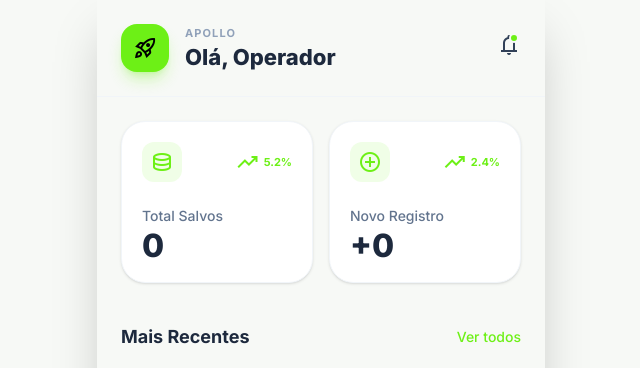
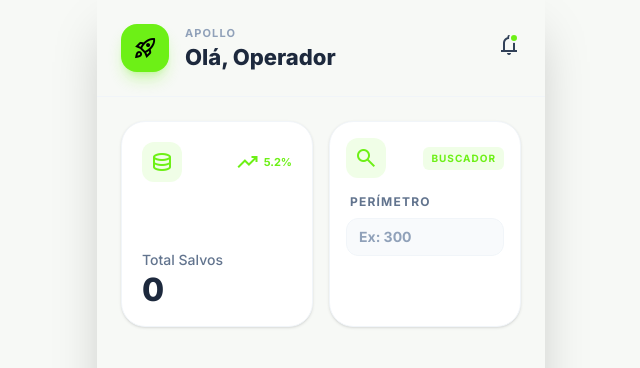
Before and after one commit to ApolloVerse/labelpro, a React (Vite) app: page / in a window 1280 px wide. Shown: the top 368 px of the page, without its empty margins (319-959 px from the left). Built offline with nearby package versions, Linux system fonts and the light colour scheme; no server answers; the database is empty.

Commit message:
feat: replace new record stat with perimeter search mini-widget

```diff
--- a/src/pages/Home.tsx
+++ b/src/pages/Home.tsx
@@ -32,11 +32,18 @@ const Home = () => {
     }
   }, []);
 
-  // Calculando novos registros das ultimas 24h
-  const newProductsToday = useMemo(() => {
-    const oneDayAgo = Date.now() - 24 * 60 * 60 * 1000;
-    return products.filter(p => (p.createdAt || Date.now()) >= oneDayAgo).length;
-  }, [products]);
+  // Busca de Perímetro
+  const [perimeterSearch, setPerimeterSearch] = useState('');
+  const perimeterResults = useMemo(() => {
+    if (!perimeterSearch.trim()) return [];
+
+    // Busca registros que possuam o perimetro exato (ou contenham a string)
+    const matches = products.filter(p =>
+      p.perimeter && p.perimeter.trim() !== '' && p.perimeter.toUpperCase().includes(perimeterSearch.trim().toUpperCase())
+    );
+
+    return matches;
+  }, [perimeterSearch, products]);
 
   // Pegamos os 10 mais recentes
   const recentProducts = useMemo(() => {
@@ -95,20 +102,41 @@ const Home = () => {
               </div>
             </div>
 
-            {/* Card 2 */}
-            <div className="bg-white dark:bg-slate-900 p-5 rounded-3xl shadow-sm border border-slate-100 dark:border-slate-800 flex flex-col justify-between">
-              <div className="flex items-center justify-between mb-6">
+            {/* Card 2 - Buscador de Perímetro */}
+            <div className="bg-white dark:bg-slate-900 p-4 rounded-3xl shadow-sm border border-slate-100 dark:border-slate-800 flex flex-col justify-between relative overflow-hidden">
+              <div className="flex items-center justify-between mb-4 z-10">
                 <div className="bg-primary/10 size-10 rounded-xl flex items-center justify-center">
-                  <span className="material-symbols-outlined text-primary text-xl">add_circle</span>
+                  <span className="material-symbols-outlined text-primary text-xl">search</span>
                 </div>
-                <div className="flex items-center gap-1 text-primary">
-                  <span className="material-symbols-outlined text-[14px]">trending_up</span>
-                  <span className="text-[11px] font-bold">2.4%</span>
+                <div className="flex items-center text-primary">
+                  <span className="text-[10px] font-bold uppercase tracking-widest bg-primary/10 px-2 py-1 rounded-md">Buscador</span>
                 </div>
               </div>
-              <div>
-                <p className="text-sm font-medium text-slate-500 dark:text-slate-400 mb-1">Novo Registro</p>
-                <p className="text-[32px] font-extrabold text-slate-800 dark:text-white leading-none">+{newProductsToday}</p>
+              <div className="z-10 flex flex-col gap-2">
+                <p className="text-xs font-bold text-slate-500 dark:text-slate-400 uppercase tracking-widest pl-1">Perímetro</p>
+                <div className="flex bg-slate-50 dark:bg-slate-800 rounded-xl px-3 py-2 border border-slate-100 dark:border-slate-700 focus-within:border-primary/50 transition-all">
+                  <input
+                    type="number"
+                    placeholder="Ex: 300"
+                    value={perimeterSearch}
+                    onChange={(e) => setPerimeterSearch(e.target.value)}
+                    className="w-full bg-transparent border-none outline-none text-sm font-bold text-slate-800 dark:text-white placeholder:text-slate-400"
+                  />
+                </div>
+
+                <div className="h-[46px] flex items-end">
+                  {perimeterSearch.trim() !== '' && perimeterResults.length > 0 && (
+                    <div className="w-full flex items-baseline justify-between bg-primary/10 px-3 py-2 rounded-xl border border-primary/20">
+                      <span className="text-[10px] text-slate-500 dark:text-slate-400 font-bold uppercase">Corte:</span>
+                      <span className="text-xl font-black text-primary leading-none">{perimeterResults[0].cut || 'N/A'}</span>
+                    </div>
+                  )}
+                  {perimeterSearch.trim() !== '' && perimeterResults.length === 0 && (
+                    <div className="w-full flex items-center justify-center bg-red-50 dark:bg-red-500/10 px-3 py-2 rounded-xl h-[40px]">
+                      <span className="text-[10px] text-red-500 font-bold uppercase tracking-widest">Não enc.</span>
+                    </div>
+                  )}
+                </div>
               </div>
             </div>
 
```
